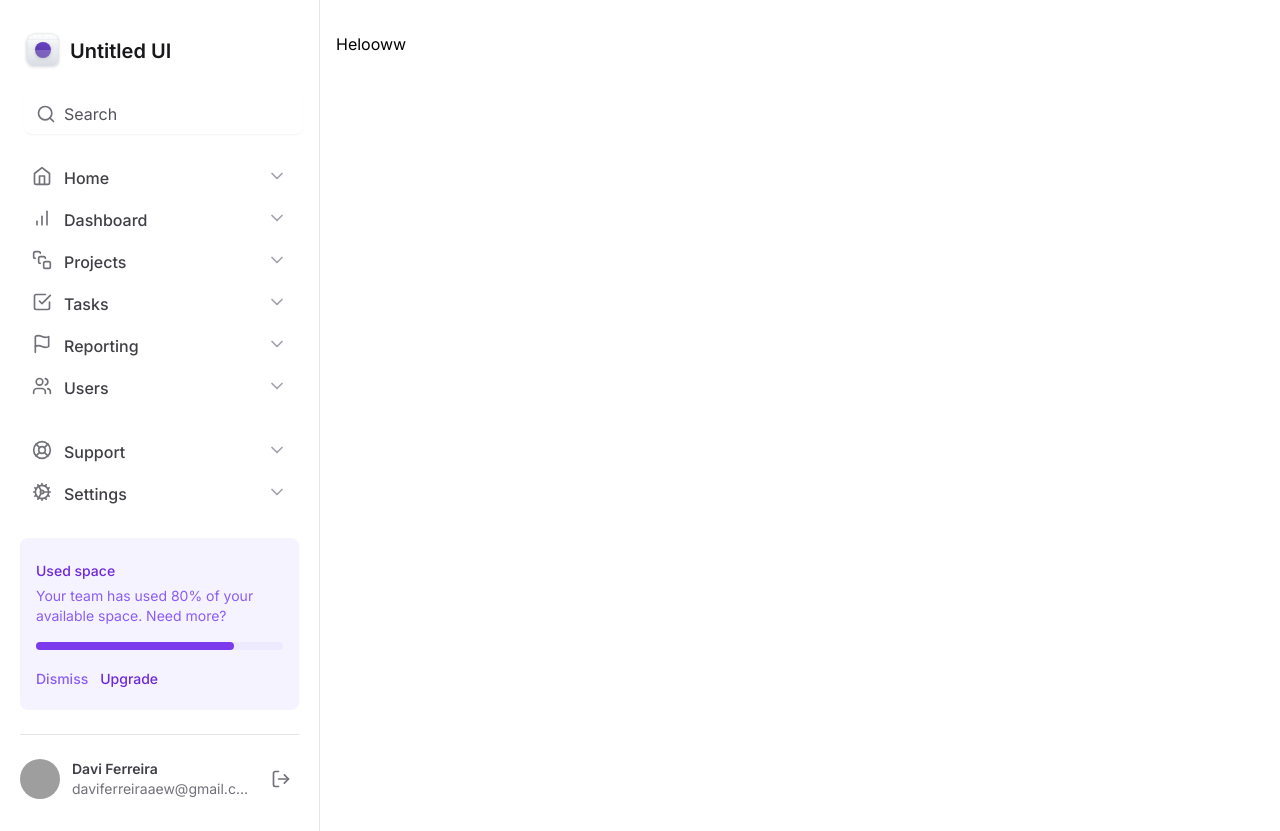
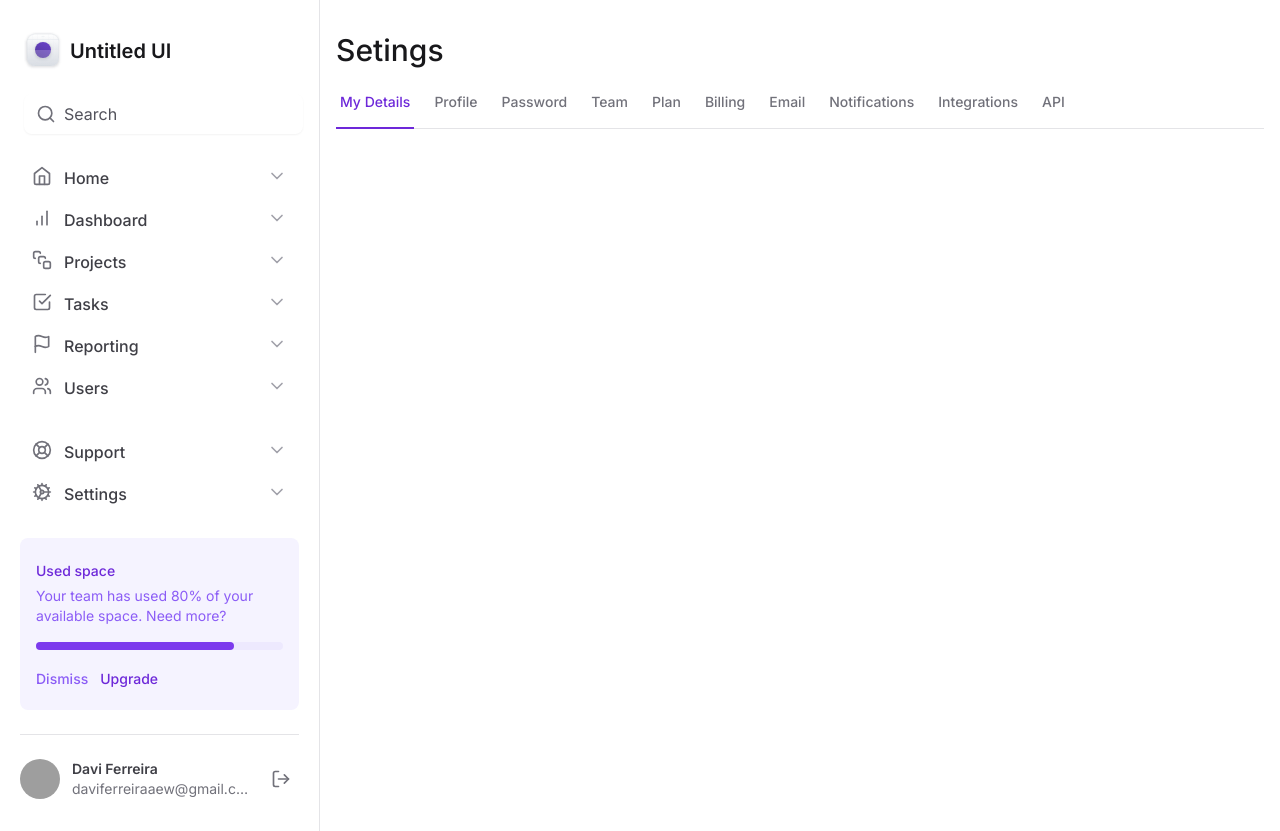
Before and after one commit to DaviF91/tailwind-next, a Next.js app: page / in a window 1280 px wide. Built offline with nearby package versions, Linux system fonts and the light colour scheme; grey boxes are pictures that could not be loaded.

Commit message:
Criando abas com Radix Tbs

```diff
--- a/package.json
+++ b/package.json
@@ -9,6 +9,7 @@
     "lint": "next lint"
   },
   "dependencies": {
+    "@radix-ui/react-tabs": "^1.0.4",
     "@types/node": "20.4.8",
     "@types/react": "18.2.18",
     "@types/react-dom": "18.2.7",
--- /dev/null
+++ b/src/app/components/SettingsTabs/TabItem.tsx
@@ -0,0 +1,24 @@
+'use client'
+import * as Tabs from '@radix-ui/react-tabs';
+
+export interface TabItemProps {
+  value: string;
+  title: string;
+  isSelected: boolean;
+}
+
+
+export function TabItem({value, title, isSelected = false}: TabItemProps) {
+  return (
+    <Tabs.Trigger
+      value={value}
+      className='relative px-1 pb-4 text-sm font-medium text-zinc-500 hover:text-violet-700 data-[state=active]:text-violet-700'
+    >
+      <span className='' >{title}</span>
+
+      {isSelected && (
+        <div className="absolute -bottom-px left-0 right-0 h-0.5 bg-violet-700" />
+      )}
+    </Tabs.Trigger>
+  )
+}
--- /dev/null
+++ b/src/app/components/SettingsTabs/index.tsx
@@ -0,0 +1,25 @@
+'use client'
+
+import * as Tabs from '@radix-ui/react-tabs';
+import { TabItem } from './TabItem';
+import { useState } from 'react';
+
+export function SettingsTabs() {
+  const [currentTab, setCurrentTab] = useState('tab1')
+  return (
+      <Tabs.Root value={currentTab} onValueChange={setCurrentTab}>
+        <Tabs.List className='mt-6 flex w-full items-center gap-4 border-b border-zinc-200'>
+         <TabItem value="tab1" title="My Details" isSelected={currentTab === 'tab1'} />
+         <TabItem value="tab2" title="Profile" isSelected={currentTab === 'tab2'} />
+         <TabItem value="tab3" title="Password" isSelected={currentTab === 'tab3'} />
+         <TabItem value="tab4" title="Team" isSelected={currentTab === 'tab4'} />
+         <TabItem value="tab5" title="Plan" isSelected={currentTab === 'tab5'} />
+         <TabItem value="tab6" title="Billing" isSelected={currentTab === 'tab6'} />
+         <TabItem value="tab7" title="Email" isSelected={currentTab === 'tab7'} />
+         <TabItem value="tab8" title="Notifications" isSelected={currentTab === 'tab8'} />
+         <TabItem value="tab9" title="Integrations" isSelected={currentTab === 'tab9'} />
+         <TabItem value="tab10" title="API" isSelected={currentTab === 'tab10'} />
+        </Tabs.List>
+      </Tabs.Root>
+  )
+}
--- a/src/app/layout.tsx
+++ b/src/app/layout.tsx
@@ -16,7 +16,7 @@ export default function RootLayout({
   children: React.ReactNode
 }) {
   return (
-    <html lang="en">
+    <html lang="en" className='antialiased'>
       <body className={inter.className}>
         <div className='grid min-h-screen grid-cols-app'>
           <Sidebar/>
--- a/src/app/page.tsx
+++ b/src/app/page.tsx
@@ -1,9 +1,11 @@
-import Image from 'next/image'
+import { SettingsTabs } from "./components/SettingsTabs";
 
 export default function Home() {
   return (
-    <div>
-      Helooww
-   </div>
+    <>
+      <h1 className='text-3xl font-medium text-zinc-900'>Setings</h1>
+
+     <SettingsTabs />
+    </>
   )
 }
```
Also changed, not shown: 1 other file (tests, documents, lock files or other folders).
